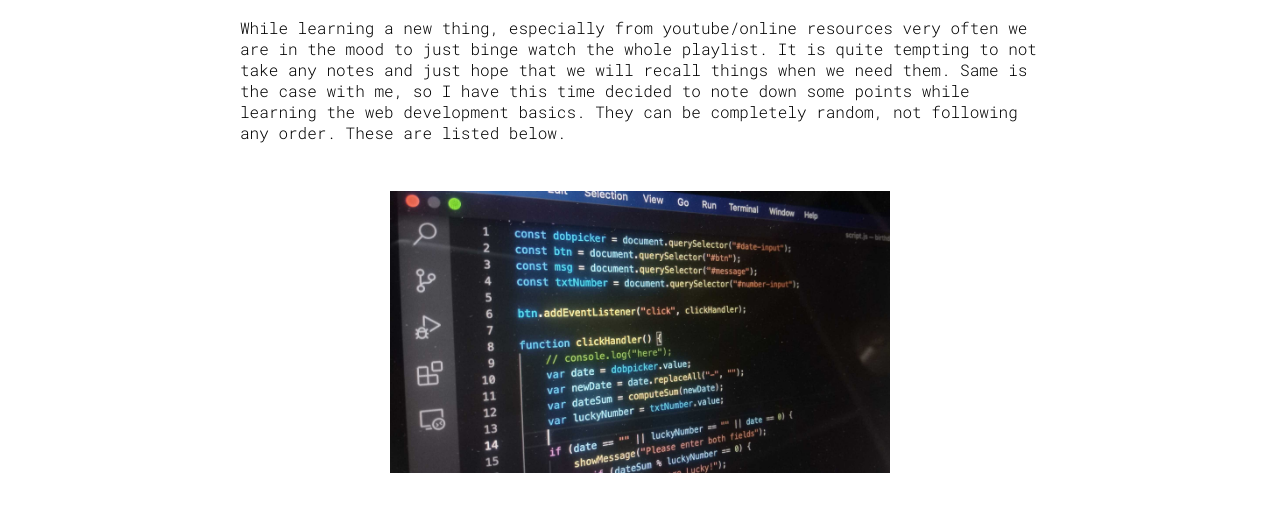
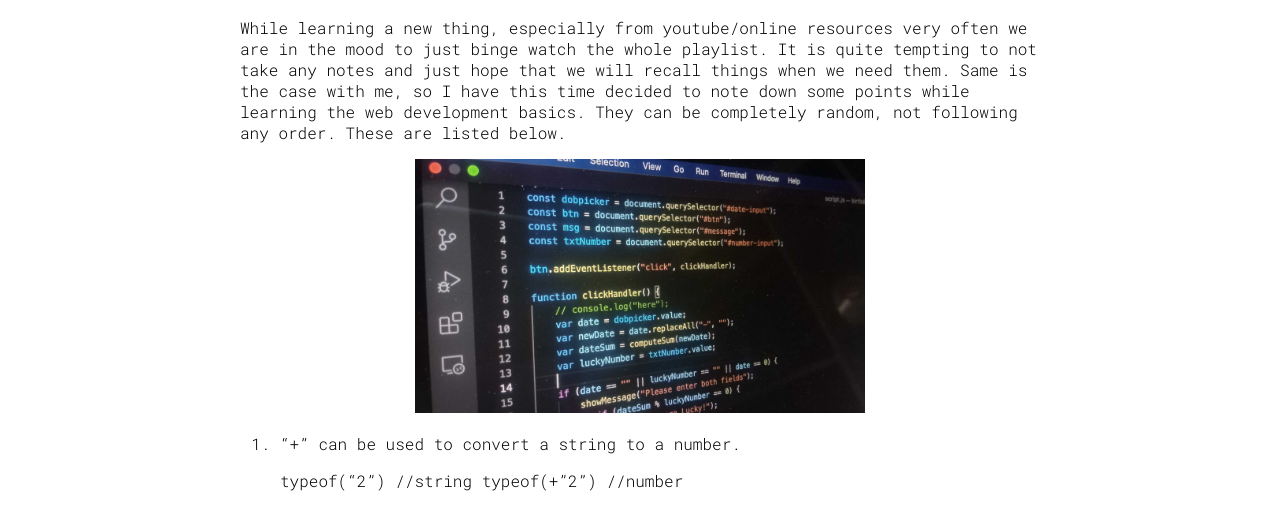
Before and after one commit to vishalg8454/portfolio, a plain HTML site: page dummyblog2.html in a window 1280 px wide. Shown: the part 237-746 px from the top of the page. Drawn offline with Linux system fonts and the light colour scheme.

Commit message:
update blogs

```diff
--- a/dummyblog2.html
+++ b/dummyblog2.html
@@ -37,10 +37,9 @@
             while learning the web development basics. They can be completely random, not following any order. These are
             listed below.
         </p>
-        <header class="hero">
-            <img src="./images/IMG_20210916_223050281.jpeg"
-                class="hero-img">
-        </header>
+        <div class="img-container">
+            <img src="./images/IMG_20210916_223050281.jpeg" class="blog-image">
+        </div>
         <ol>
             <li>
                 <p>
--- a/styles.css
+++ b/styles.css
@@ -101,3 +101,10 @@ main{
     max-width: 800px;
     margin: auto;
 }
+.blog-image{
+    width: 100%;
+}
+.img-container{
+    max-width: 450px;
+    margin: auto;
+}
```
Also changed, not shown: projects.html (+1 -1 lines).
